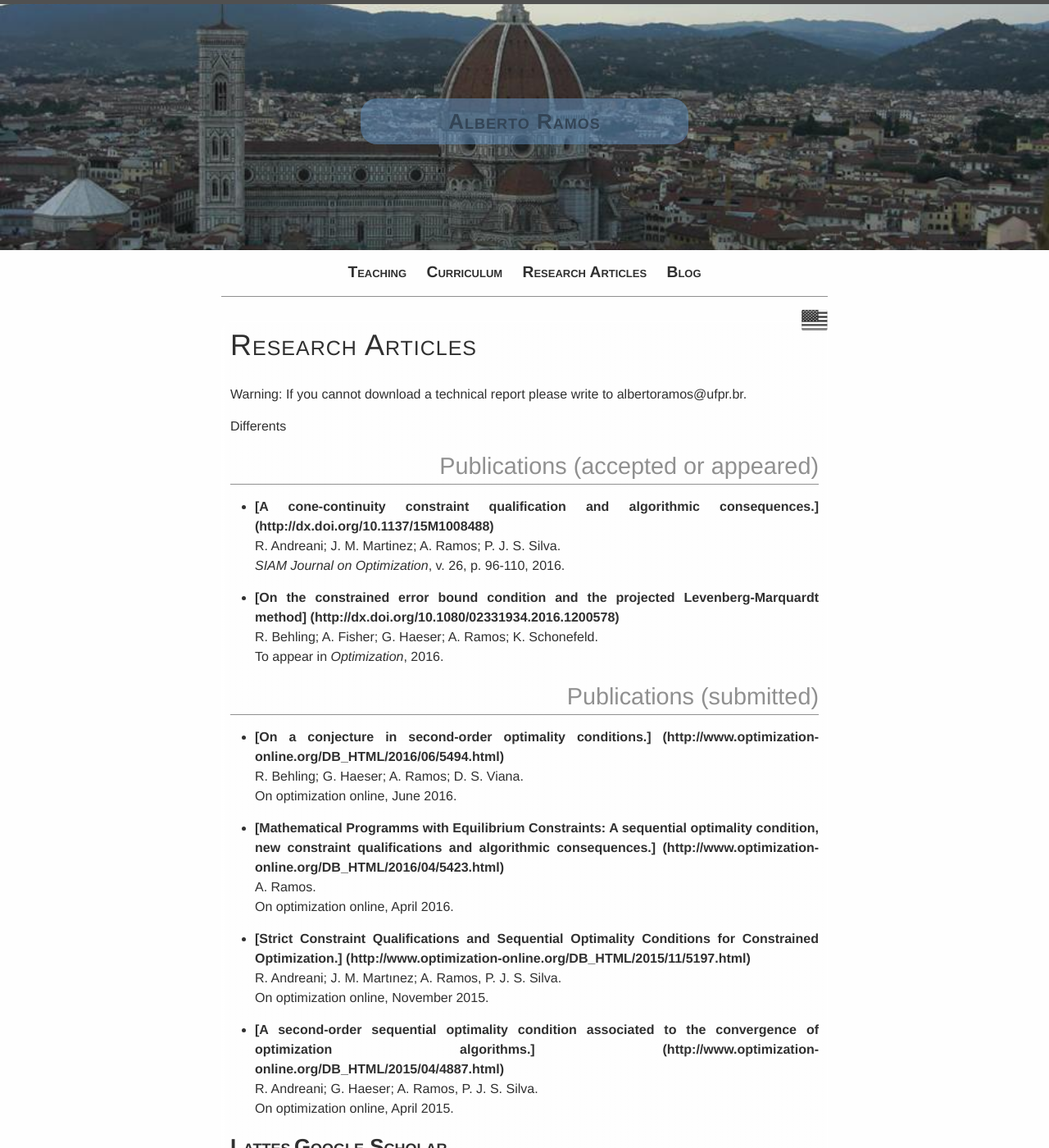
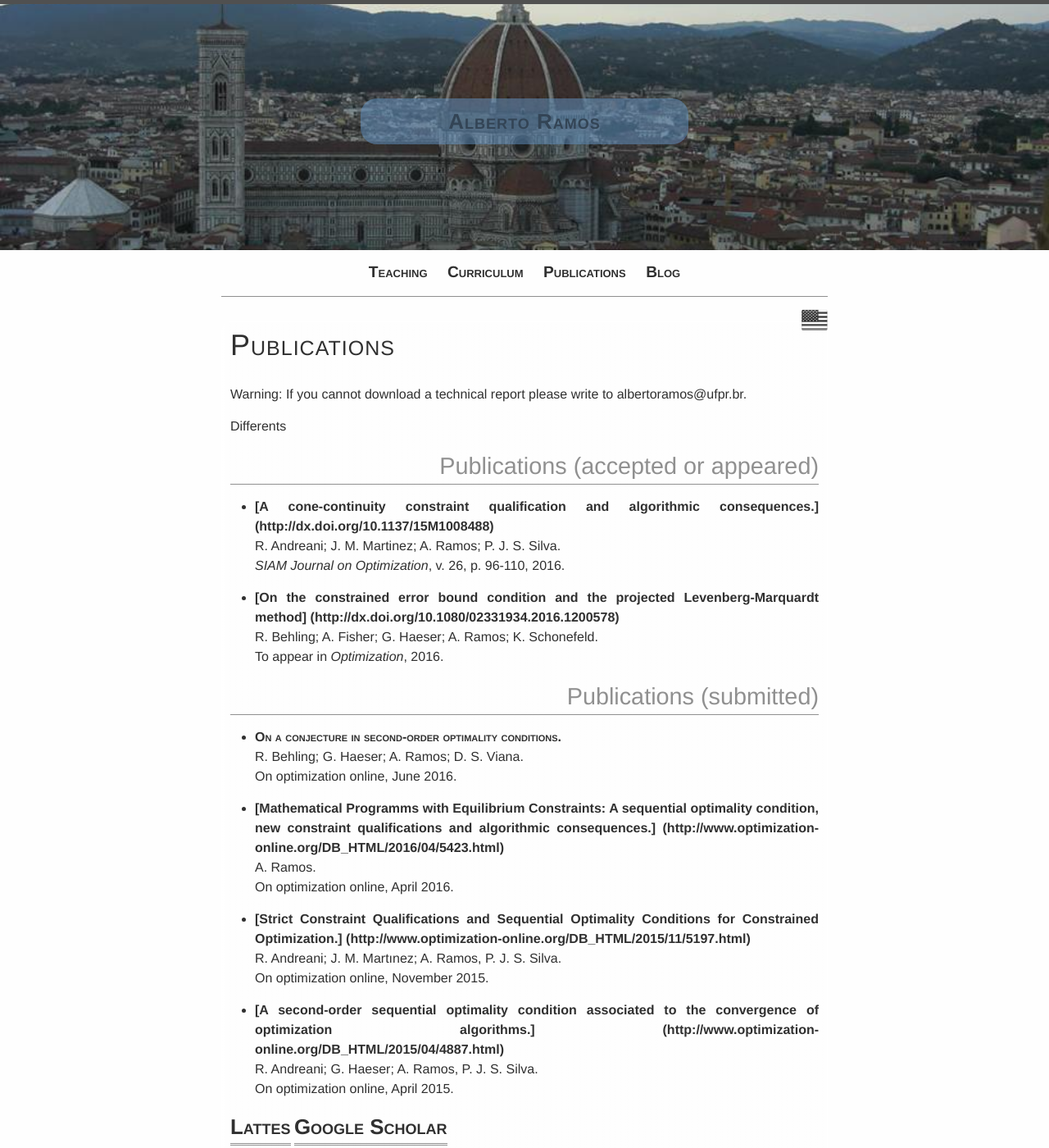
Before and after one commit to abelsiqueira/abelsiqueira.github.io-old, a Jekyll site: the page built from research.en.md, in a window 1280 px wide and 1400 px high. Shown: the whole window at 82% size. Built offline with Jekyll 4.4.1, drawn with Linux system fonts in a browser that asks for light colours.

Commit message:
Update and rename research.md to research.en.md

```diff
--- a/research.md
+++ b/research.en.md
@@ -1,10 +1,10 @@
 ---
 layout:     page
-title:      Research Articles
+title:      Publications
 key:        research
 lang:       en
 order:      4
-permalink:  /research/
+permalink:  /en/research/
 ---
 Warning: If you cannot download a technical report please write to
 albertoramos@ufpr.br. <br />
@@ -25,8 +25,7 @@ Differents
 
 # Publications (submitted)
 
-  - **[On a conjecture in second-order optimality conditions.]
-      (http://www.optimization-online.org/DB_HTML/2016/06/5494.html)** <br />
+  - **[On a conjecture in second-order optimality conditions.](http://www.optimization-online.org/DB_HTML/2016/06/5494.html)** <br />
     R. Behling; G. Haeser; A. Ramos; D. S. Viana. <br />
     On optimization online, June 2016.
 
@@ -45,6 +44,6 @@ Differents
     R. Andreani; G. Haeser; A. Ramos, P. J. S. Silva. <br /> On optimization online, April 2015.
 
 
-## [Lattes](http://lattes.cnpq.br/3320145045271106)<br />
+## [Lattes](http://lattes.cnpq.br/3320145045271106) <br />
 
 ## [Google Scholar](http://scholar.google.com.br/citations?hl=pt-BR&user=CwUd6FgAAAAJ)
```
